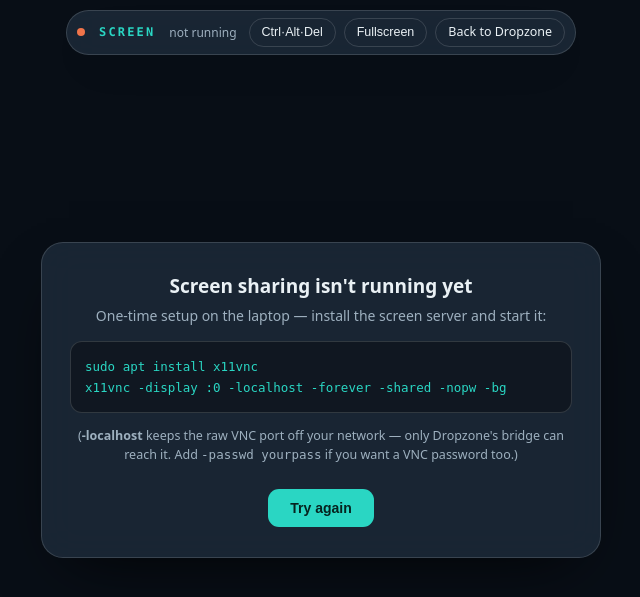
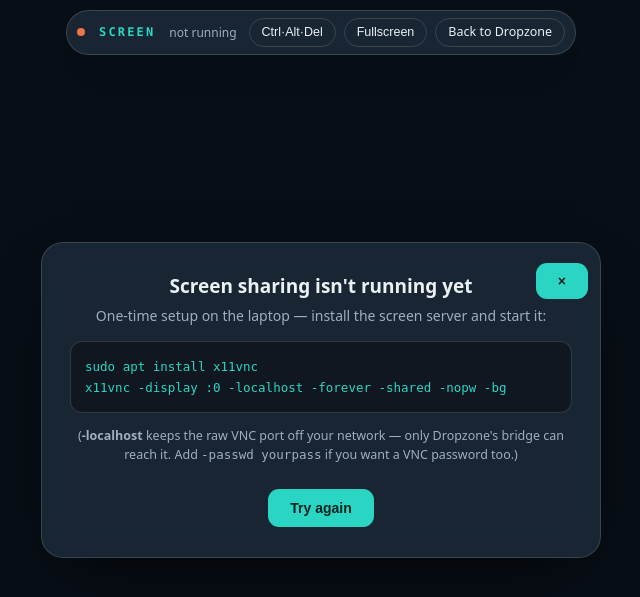
Before and after one commit to sxi9/dropzone, a Flask app: page /screen in a window 1280 px wide. Shown: the top 597 px of the page, without its empty margins (319-959 px from the left). Run offline with Flask 3, Linux system fonts and the light colour scheme; data that the repository does not hold is empty; some libraries are stand-ins or nearby versions.

Commit message:
Screen viewer: actually hide the setup card (CSS beat the hidden attribute), add close X and backdrop dismiss
Co-Authored-By: Claude Fable 5.1 <noreply@anthropic.com>

```diff
--- a/templates/screen.html
+++ b/templates/screen.html
@@ -19,6 +19,10 @@
   #bar button:hover,#bar a:hover{border-color:var(--signal);color:var(--signal)}
   #screen{position:fixed;inset:0}
   #msg{position:fixed;inset:0;display:grid;place-items:center;text-align:center;padding:24px;z-index:10}
+  #msg[hidden]{display:none}
+  #msg .card{position:relative}
+  #msgClose{position:absolute;top:10px;right:12px;border:0;background:transparent;color:var(--soft);font-size:22px;line-height:1;cursor:pointer;padding:4px 8px;border-radius:8px}
+  #msgClose:hover{color:var(--ink);background:rgba(255,255,255,.08)}
   #msg .card{background:var(--paper);backdrop-filter:blur(18px);-webkit-backdrop-filter:blur(18px);border:1px solid var(--line);border-radius:22px;padding:30px 28px;max-width:560px;box-shadow:0 26px 64px -28px rgba(0,0,0,.85)}
   #msg h2{margin:0 0 6px;font-size:19px}
   #msg p{margin:0 0 14px;color:var(--soft);font-size:14px;line-height:1.55}
@@ -40,6 +44,7 @@
 <div id="screen"></div>
 <div id="msg" hidden>
   <div class="card">
+    <button id="msgClose" title="Close" aria-label="Close">×</button>
     <h2 id="msgTitle">Screen sharing isn't running yet</h2>
     <p id="msgBody">One-time setup on the laptop — install the screen server and start it:</p>
     <pre id="msgCmd">sudo apt install x11vnc
@@ -107,6 +112,8 @@ x11vnc -display :0 -localhost -forever -shared -nopw -bg</pre>
     if(!connected) connect(s.ws_port);
   }
 
+  document.getElementById("msgClose").onclick = ()=>{ msg.hidden = true; };
+  msg.addEventListener("click", (e)=>{ if(e.target === msg) msg.hidden = true; });
   document.getElementById("retry").onclick = ()=>{ manualStop=false; connected=false; if(rfb){ try{rfb.disconnect();}catch(e){} rfb=null; } msg.hidden=true; boot(); };
   document.getElementById("fs").onclick = ()=>{ const el=document.documentElement; if(document.fullscreenElement) document.exitFullscreen(); else el.requestFullscreen && el.requestFullscreen(); };
   document.getElementById("keys").onclick = ()=>{ if(rfb) rfb.sendCtrlAltDel(); };
```
